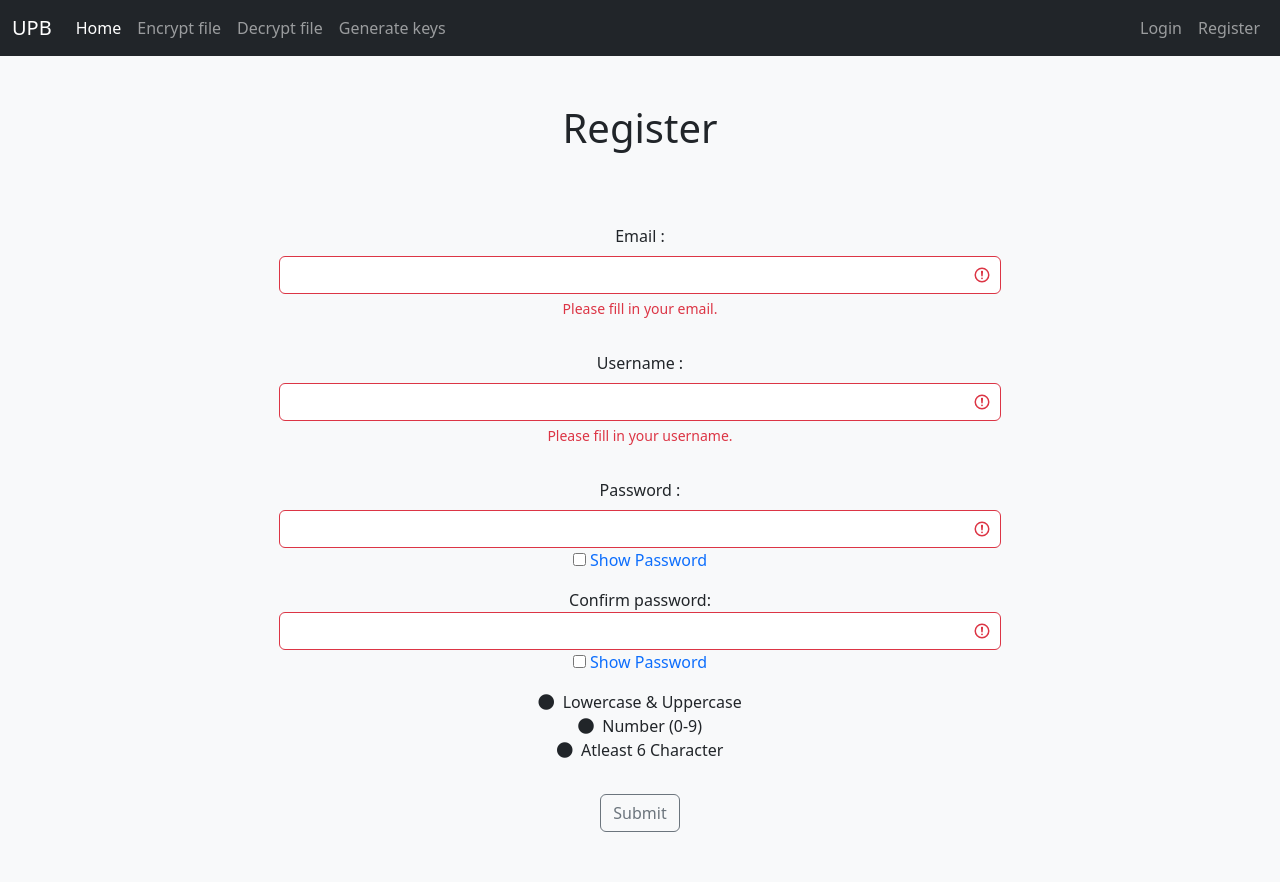
After one commit to xmahely/klobasa-s-horcicou, a Flask app: page /register in a window 1280 px wide. The commit adds this page. Run offline with Flask 2, Linux system fonts and the light colour scheme; some libraries are stand-ins or nearby versions.

Commit message:
register

```diff
--- a/flaskapp.py
+++ b/flaskapp.py
@@ -1,4 +1,6 @@
 import os
+from pathlib import Path
+
 from flask import Flask, redirect, url_for, render_template, request, flash, send_file, session
 from werkzeug.exceptions import RequestEntityTooLarge
 from flask_login import current_user, login_user, logout_user, login_required
@@ -11,6 +13,30 @@ from app_config import app, db, User
 @app.route("/")
 def home():
     return render_template("index.html")
+
+
+@app.route("/register", methods=["POST", "GET"])
+def register():
+    if request.method == "POST":
+        username = request.form["username"].strip()
+        email = request.form["email"]
+        password = request.form["password"]
+        confirm = request.form["password2"]
+        existing_user_username = User.query.filter_by(name=username).first()  # najde prvu zhodu v DB
+        existing_email = User.query.filter_by(email=email).first()
+        check = ED.psswd_check(password,confirm)
+        if existing_user_username:
+            flash('This username already exists, try a new one!')
+        elif existing_email:
+            flash('This email address is already in use!')
+        elif check == 1:
+            flash('Password too weak')
+        elif check == -1:
+            flash('Passwords do not match')
+        else:
+            User.create(username, email, password)
+            return redirect(url_for("login"))
+    return render_template("register.html")
 
 
 @app.route("/login", methods=["POST", "GET"])
@@ -27,20 +53,19 @@ def login():
         # TODO odpocitavanie kedy povoli dalsi pokus o prihlasenie
         try:
             if ED.authenticate(u.salt, password.strip(), u.psswd) == 0:
-                # session['user'] = user
                 login_user(u)
-                return redirect(url_for("user"))
+                return render_template("index.html")
             else:
                 if 'counter' in session:
                     session['counter'] = session.get('counter') + 1
                 if session.get('counter') > 3:
-                    session.pop('counter',None)
+                    session.pop('counter', None)
                     session['timeout'] = session.get('timeout') + 10
                 return render_template("login.html")
-        except Exception:
+        except Exception:  # neexistuje uzivatel
             return render_template("login.html")
     else:
-        if "user" in session:
+        if current_user.is_authenticated:
             return redirect(url_for("user"))
         return render_template("login.html")
 
@@ -54,7 +79,8 @@ def logout():
 @app.route("/user")
 def user():
     if current_user.is_authenticated:
-        return render_template("user_page.html", username=current_user)
+        return render_template("user_page.html", username=current_user.name, email=current_user.email,
+                               p_key=current_user.pub)
     else:
         return redirect(url_for("login"))
 
@@ -80,7 +106,7 @@ def download_documentation():
 def download_enc_tool():
     return send_file("enc_tool.py", as_attachment=True)
 
-# TODO toto by malo fungovat ale nefunguje
+
 @app.errorhandler(401)
 def unauthorized(e):
     return render_template("401.html")
@@ -187,6 +213,11 @@ def generate_keys():
         f.write(public_key)
         f.close()
 
+        u = User.query.filter_by(name=current_user.name).first()
+        u.pub = public_key
+        u.priv = private_key.encode()
+        db.session.commit()
+
         return render_template('download2.html', header="Generated keys", path_public_key=path_public_key,
                                path_private_key=path_private_key)
     else:
--- a/templates/401.html
+++ b/templates/401.html
@@ -5,9 +5,9 @@
         <div class="row d-flex justify-content-center">
             <div class="col-xl-7 col-lg-8 col-md-9 col-11 text-center">
                 <div class="p-5">
-                     <h1>User homapage</h1>
+                     <h1> Warning ! </h1>
                 </div>
-                <p> Je potrebné sa prihlásiť </p>
+                <p> Login is required </p>
             </div>
         </div>
     </div>
--- a/templates/base.html
+++ b/templates/base.html
@@ -3,9 +3,20 @@
 <head>
     <link href="https://cdn.jsdelivr.net/npm/bootstrap@5.2.2/dist/css/bootstrap.min.css" rel="stylesheet"
           integrity="sha384-Zenh87qX5JnK2Jl0vWa8Ck2rdkQ2Bzep5IDxbcnCeuOxjzrPF/et3URy9Bv1WTRi" crossorigin="anonymous">
+    <link rel="stylesheet" href="https://cdnjs.cloudflare.com/ajax/libs/font-awesome/5.13.0/css/all.min.css">
     <meta charset="UTF-8">
     <script src="https://cdn.jsdelivr.net/npm/bootstrap@5.2.2/dist/js/bootstrap.bundle.min.js"
             integrity="sha384-OERcA2EqjJCMA+/3y+gxIOqMEjwtxJY7qPCqsdltbNJuaOe923+mo//f6V8Qbsw3" crossorigin="anonymous">
+    </script>
+    <script>
+        function myFunction(field) {
+            const x = document.getElementById(field);
+            if (x.type === "password") {
+            x.type = "text";
+          } else {
+            x.type = "password";
+          }
+        }
     </script>
     <title>{% block title  %}{% endblock %}</title>
 </head>
@@ -45,6 +56,9 @@
                         <li class="nav-item">
                             <a class="nav-link" href="/login">Login</a>
                         </li>
+                        <li class="nav-item">
+                            <a class="nav-link" href="/register">Register</a>
+                        </li>
                     {% endif %}
                 </ul>
            </div>
--- a/templates/encrypt.html
+++ b/templates/encrypt.html
@@ -26,7 +26,7 @@
                          </div>
                     </div>
                     <div class="mb-3">
-                      <label for="text_file" class="form-label">File (.txt) :</label>
+                      <label for="text_file" class="form-label">File (.txt max: 1GB) :</label>
                       <input class="form-control" type="file" id="text_file" name="text_file" required>
                          <div class="valid-feedback">
                           Looks good!
--- a/templates/generate.html
+++ b/templates/generate.html
@@ -5,7 +5,8 @@
         <div class="row d-flex justify-content-center">
             <div class="col-xl-7 col-lg-8 col-md-9 col-11 text-center">
                 <div class="p-5">
-                     <h1>Generate keys</h1>
+                     <h1> Generate keys </h1>
+                     <p> ( This step will change your keys ) </p>
                 </div>
                  <form action="#" method="post" class="was-validated" enctype="multipart/form-data">
                       <div class="mt-3">
--- /dev/null
+++ b/templates/register.html
@@ -0,0 +1,106 @@
+{% extends "base.html" %}
+{% block title %}Register{% endblock %}
+{% block content %}
+    {% for message in get_flashed_messages() %}
+          <div class="alert alert-danger alert-dismissible fade show" role="alert">
+          <button type="button" class="btn-close" data-bs-dismiss="alert" aria-label="Close">
+          </button>
+          <strong>Warning!  </strong>{{message}}
+        </div>
+    {% endfor %}
+      <div class="container-fluid mx-auto">
+        <div class="row d-flex justify-content-center">
+            <div class="col-xl-7 col-lg-8 col-md-9 col-11 text-center">
+                <div class="p-5">
+                     <h1>Register</h1>
+                </div>
+                <!--   email  -->
+
+                 <form action="#" method="post" class="was-validated" enctype="multipart/form-data">
+                     <div class="mt-3">
+                        <div class="row justify-content-center">
+                            <div class="mb-3">
+                                <label for="email" class="form-label">Email :</label>
+                                <input class="form-control" type="email" id="email" name ="email" required>
+                                <div class="valid-feedback">
+                                  Looks good!
+                                </div>
+                                 <div class="invalid-feedback">
+                                    Please fill in your email.
+                                 </div>
+
+                            </div>
+                        </div>
+                      </div >
+                     <!--  username  -->
+                      <div class="mt-3">
+                        <div class="row justify-content-center">
+                            <div class="mb-3">
+                                <label for="username" class="form-label">Username :</label>
+                                <input class="form-control" type="text" id="username" name ="username" required>
+                                <div class="valid-feedback">
+                                  Looks good!
+                                </div>
+                                 <div class="invalid-feedback">
+                                    Please fill in your username.
+                                 </div>
+                            </div>
+                        </div>
+                      </div >
+                     <!--   psswd  -->
+
+                     <div class="mt-3">
+                        <div class="row justify-content-center">
+                            <div class="mb-3">
+                               <label for="password" class="form-label">Password :</label>
+                                <input class="form-control" type="password"  id="password" name ="password" required onfocus="check()">
+                                <div class="text-primary">
+                                    <input type="checkbox" onclick="myFunction('password')"> Show Password
+                                </div>
+                            </div>
+                            <div class="mb-3">
+                                <label>Confirm password: </label>
+                                <input class="form-control" type="password"  id="password2" name ="password2" required onfocus="check()">
+                                <span id='message'></span>
+                                <div class="text-primary">
+                                    <input type="checkbox" onclick="myFunction('password2')"> Show Password
+                                </div>
+                            </div>
+
+                            <ul class="list-unstyled">
+                                                    <li class="">
+                                                        <span class="low-upper-case">
+                                                            <i class="fas fa-circle" aria-hidden="true"></i>
+                                                            &nbsp;Lowercase &amp; Uppercase
+                                                        </span>
+                                                    </li>
+                                                    <li class="">
+                                                        <span class="one-number">
+                                                            <i class="fas fa-circle" aria-hidden="true"></i>
+                                                            &nbsp;Number (0-9)
+                                                        </span>
+                                                    </li>
+
+                                                    <li class="">
+                                                        <span class="six-character">
+                                                            <i class="fas fa-circle" aria-hidden="true"></i>
+                                                            &nbsp;Atleast 6 Character
+                                                        </span>
+                                                    </li>
+                                                </ul>
+
+                             <div class="mt-3" style="padding-bottom: 50px;">
+                                <div class="row justify-content-center">
+                                    <div class="form-group col-sm-6">
+                                        <button type="submit" class="btn btn-outline-secondary" onclick="check()">Submit </button>
+                                    </div>
+                                </div>
+                            </div>
+                        </div>
+                    </div>
+
+                  </form>
+            </div>
+        </div>
+    </div>
+{% endblock %}
```
Also changed, not shown: app_config.py (+21 -14 lines), encrypt_decrypt.py (+16 -0 lines), templates/user_page.html (+9 -2 lines).
